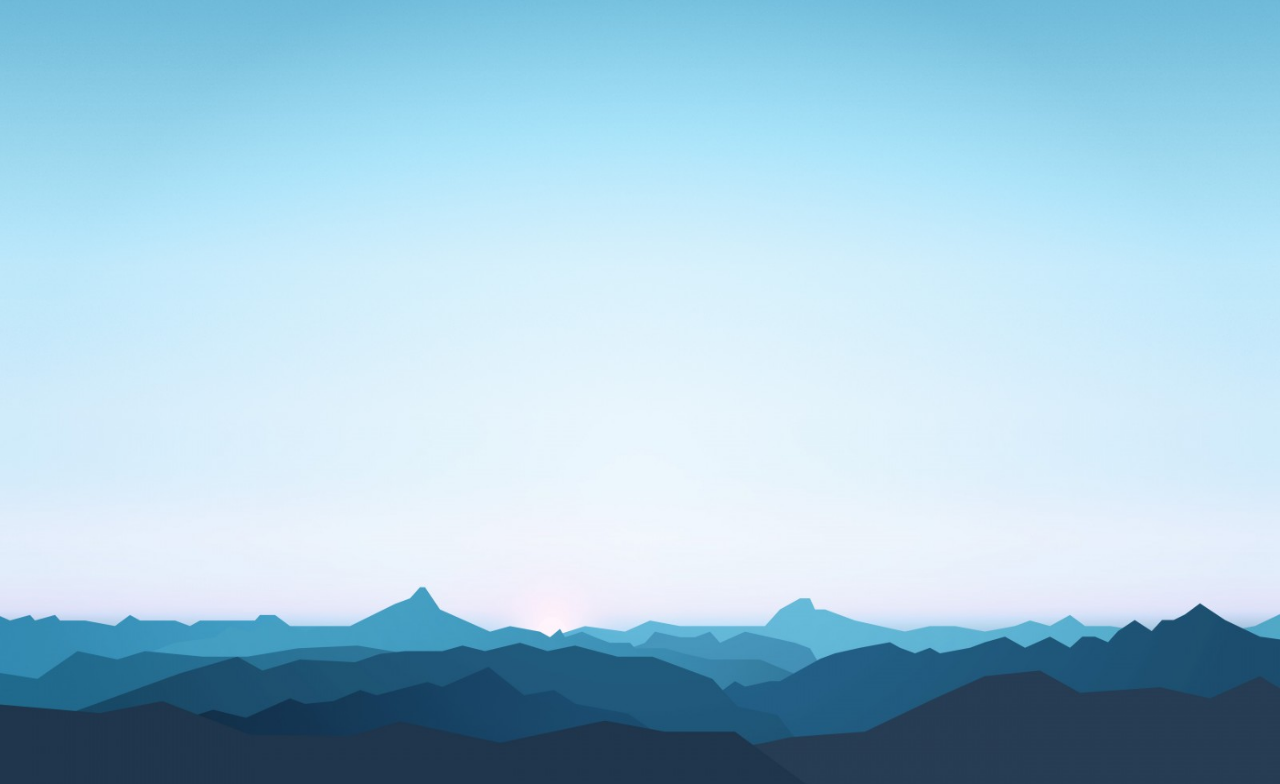
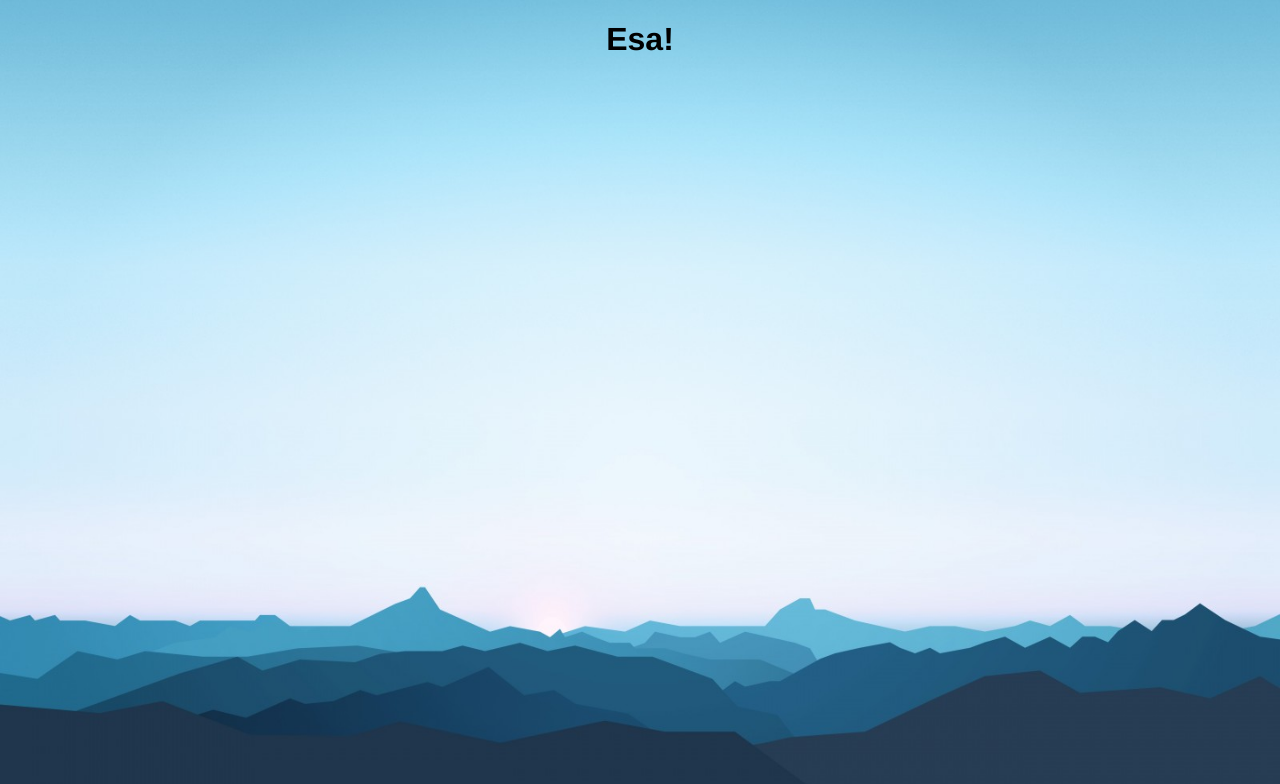
Before and after one commit to Chaucharian/easy-react-slider, a React app: page / in a window 1280 px wide. Shown: the top 784 px of the page. Built offline with nearby package versions, Linux system fonts and the light colour scheme.

Commit message:
Readme modified

```diff
--- a/src/main.jsx
+++ b/src/main.jsx
@@ -5,23 +5,26 @@ import SectionContainer from './components/sectionContainer.jsx';
 import Section from './components/section.jsx';
 import Background from './model/imageSections';
 
-const animationConfig = { transitionTime: 0.5, transitionType: 'linear', background: Background.first };
-const animationConfig2 = { transitionTime: 1, transitionType: 'ease', background: Background.first };
-const animationConfig3 = { transitionTime: .8, transitionType: 'ease-out', background: Background.first };
-const animationConfig4 = { transitionTime: 1, transitionType: 'ease-in-out', background: Background.first };
+const animationConfig = { transitionTime: 0.5, transitionType: 'linear', background: Background.default };
+const animationConfig2 = { transitionTime: 1, transitionType: 'ease', background: Background.default };
+const animationConfig3 = { transitionTime: 2, transitionType: 'ease', background: Background.default };
 
 const Page = () => (
   <SlideWrapper>
-     <Section/>
-     <Section {...animationConfig3}/>
-     <Section {...animationConfig3}>
-     <h1>
-       Esa!
-     </h1>
+      <Section {...animationConfig2} >
+      <h1>
+        Esa!
+      </h1>
+      </Section>
+      <Section {...animationConfig} />
+      <Section>
+      <h1>
+        Esa!
+      </h1>
      </Section>
      <SectionContainer>
-      <Section {...animationConfig3}/>
-      <Section {...animationConfig3}>
+      <Section {...animationConfig3} />
+      <Section {...animationConfig3} >
       <h1>
         Esa!
       </h1>
--- a/src/model/imageSections.js
+++ b/src/model/imageSections.js
@@ -1,4 +1,5 @@
 import defaultImage from '../images/default.jpg';
+
 export default {
     "default" : defaultImage
 };
```
Also changed, not shown: 1 other file (tests, documents, lock files or other folders).
